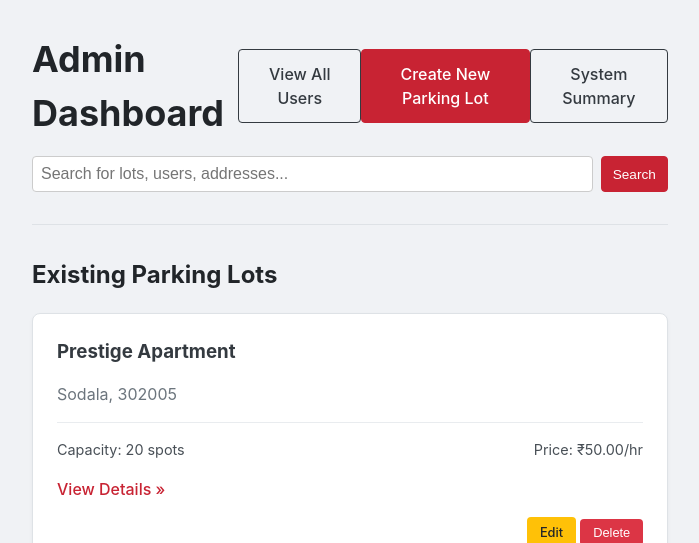
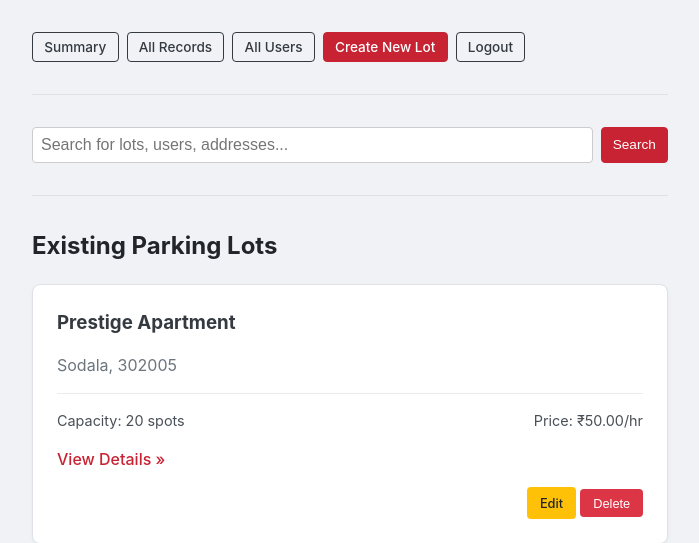
Before and after one commit to 23f2004660/vehicle-parking-app-mad1, a Flask app: page /admin/dashboard in a window 1280 px wide. Shown: the top 543 px of the page, without its empty margins (290-989 px from the left). Run offline with Flask 3, Linux system fonts and the light colour scheme; a user stored in the database is signed in.

Commit message:
all records for admin

```diff
--- a/Static/style.css
+++ b/Static/style.css
@@ -411,3 +411,9 @@ hr {
     font-size: 3rem;
     font-weight: 700;
 }
+
+.header-actions {
+    display: flex;
+    align-items: center;
+    gap: 0.5rem;
+}
--- a/routes/admin_routes.py
+++ b/routes/admin_routes.py
@@ -225,3 +225,18 @@ def summary_page():
                            reserved_spots=reserved_spots,
                            revenue_per_lot=revenue_per_lot,
                            total_revenue=total_revenue)
+
+# In routes/admin_routes.py
+
+@admin_bp.route('/admin/records')
+def all_records():
+    if not session.get('is_admin'):
+        flash('You must be an admin to view this page.', 'danger')
+        return redirect(url_for('auth.login'))
+
+    # Fetch all reservations that have an end_time, newest first
+    all_reservations = Reservation.query.filter(
+        Reservation.end_time.is_not(None)
+    ).order_by(Reservation.end_time.desc()).all()
+
+    return render_template('admin/all_records.html', reservations=all_reservations)
--- a/templates/admin/admin_dashboard.html
+++ b/templates/admin/admin_dashboard.html
@@ -1,12 +1,14 @@
 {% extends "layout.html" %}
 {% block content %}
 <div class="dashboard-container">
-    <div class="dashboard-header">
-        <h1>Admin Dashboard</h1>
-        <a href="{{ url_for('admin.view_users') }}" class="btn btn-outline">View All Users</a>
-        <a href="{{ url_for('admin.add_lot_page') }}" class="btn btn-red">Create New Parking Lot</a>
-        <a href="{{ url_for('admin.summary_page') }}" class="btn btn-outline">System Summary</a>
+    <div class="header-actions">
+        <a href="{{ url_for('admin.summary_page') }}" class="btn btn-outline btn-sm">Summary</a>
+        <a href="{{ url_for('admin.all_records') }}" class="btn btn-outline btn-sm">All Records</a>
+        <a href="{{ url_for('admin.view_users') }}" class="btn btn-outline btn-sm">All Users</a>
+        <a href="{{ url_for('admin.add_lot_page') }}" class="btn btn-red btn-sm">Create New Lot</a>
+        <a href="{{ url_for('auth.logout') }}" class="btn btn-outline btn-sm">Logout</a>
     </div>
+    <hr>
 
     {% with messages = get_flashed_messages(with_categories=true) %}
     {% if messages %}
--- a/templates/admin/edit_lot.html
+++ b/templates/admin/edit_lot.html
@@ -1,6 +1,7 @@
 {% extends "layout.html" %}
 {% block content %}
 <div class="form-container">
+    <a href="{{ url_for('admin.admin_dashboard') }}" class="btn btn-outline">&laquo; Back to Dashboard</a>
     <form method="POST" action="{{ url_for('admin.edit_lot', lot_id=lot.id) }}" class="form-card">
         <h2>Edit Parking Lot: {{ lot.name }}</h2>
         <div class="form-group">
```
Also changed, not shown: templates/admin/all_records.html (added, +41 -0 lines), instance/parking_app.db.
